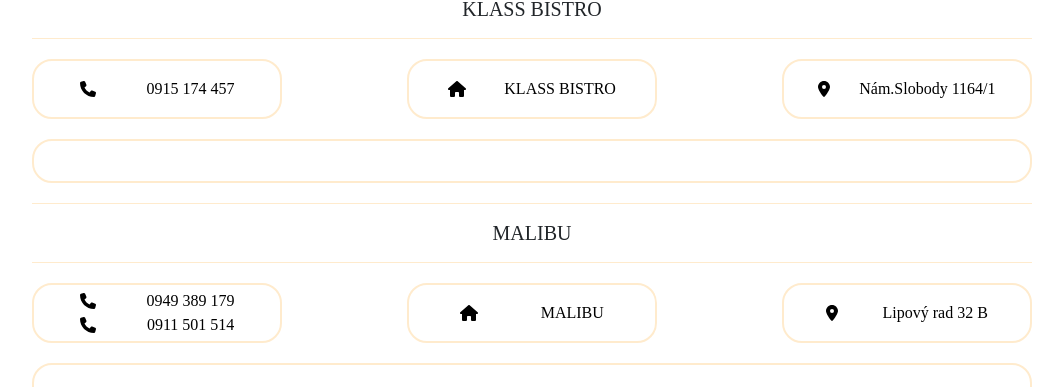
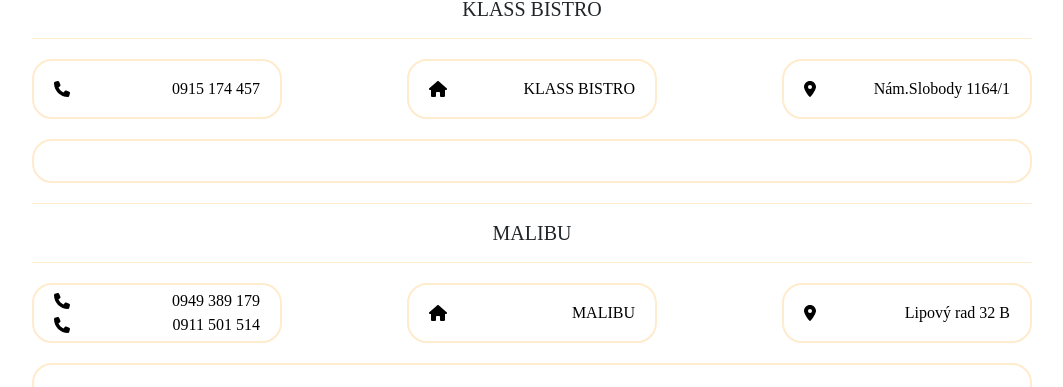
Before and after one commit to chio0632/ehes_paraszt, a React (Create React App) app: page / in a window 1280 px wide. Shown: the part 471-858 px from the top of the page, without its empty margins (108-1171 px from the left). Built offline with nearby package versions, Linux system fonts and the light colour scheme; no server answers; a web font is replaced by a local one.

Commit message:
adding files

```diff
--- a/src/App.css
+++ b/src/App.css
@@ -228,7 +228,7 @@
   font-family: 'Alkatra';
   color: black;
   display: flex;
-  justify-content: space-around;
+  justify-content: space-between;
   align-items: center;
   width: 100%;
 }
--- a/src/restaurantDatabase.js
+++ b/src/restaurantDatabase.js
@@ -15,7 +15,7 @@
 function KlassRestaurantAboutPhone() {
     return (
         <div className="about-phone">
-            <a href={restaurantInfo.klass.phone1_link} className="about-text" target="_blank"><FontAwesomeIcon icon={faPhone} />{restaurantInfo.klass.phone1}</a>
+            <a href={restaurantInfo.klass.phone1_link} className="about-text" target="_blank" rel="noreferrer"><FontAwesomeIcon icon={faPhone} />{restaurantInfo.klass.phone1}</a>
         </div>
         )
 }
@@ -23,7 +23,7 @@
 function KlassRestaurantAboutFacebook() {
     return(
         <div className="about-facebook">
-            <a href={restaurantInfo.klass.fb_link} className="about-text" target="_blank"><FontAwesomeIcon icon={faHouse} />{restaurantInfo.klass.name}</a>
+            <a href={restaurantInfo.klass.fb_link} className="about-text" target="_blank" rel="noreferrer"><FontAwesomeIcon icon={faHouse} />{restaurantInfo.klass.name}</a>
         </div>
         )
 }
@@ -31,7 +31,7 @@
 function KlassRestaurantAboutLocation() {
     return(
         <div className="about-location">
-            <a href={restaurantInfo.klass.location} className="about-text" target="_blank"><FontAwesomeIcon icon={faLocationDot} />{restaurantInfo.klass.address}</a>
+            <a href={restaurantInfo.klass.location} className="about-text" target="_blank" rel="noreferrer"><FontAwesomeIcon icon={faLocationDot} />{restaurantInfo.klass.address}</a>
         </div>
         )
 }
@@ -76,8 +76,8 @@
 function MalibuRestaurantAboutPhone() {
     return (
         	<div className="about-phone">
-                <a href={restaurantInfo.malibu.phone1_link} className="about-text" target="_blank"><FontAwesomeIcon icon={faPhone} />{restaurantInfo.malibu.phone1}</a>
-                <a href={restaurantInfo.malibu.phone2_link} className="about-text" target="_blank"><FontAwesomeIcon icon={faPhone} />{restaurantInfo.malibu.phone2}</a>
+                <a href={restaurantInfo.malibu.phone1_link} className="about-text" target="_blank" rel="noreferrer"><FontAwesomeIcon icon={faPhone} />{restaurantInfo.malibu.phone1}</a>
+                <a href={restaurantInfo.malibu.phone2_link} className="about-text" target="_blank" rel="noreferrer"><FontAwesomeIcon icon={faPhone} />{restaurantInfo.malibu.phone2}</a>
             </div>
         )
 }
@@ -85,7 +85,7 @@
 function MalibuRestaurantAboutFacebook() {
     return(
         <div className="about-facebook">
-            <a href={restaurantInfo.malibu.fb_link} className="about-text" target="_blank"><FontAwesomeIcon icon={faHouse} />{restaurantInfo.malibu.name}</a>
+            <a href={restaurantInfo.malibu.fb_link} className="about-text" target="_blank" rel="noreferrer"><FontAwesomeIcon icon={faHouse} />{restaurantInfo.malibu.name}</a>
         </div>
         )
 }
@@ -93,7 +93,7 @@
 function MalibuRestaurantAboutLocation() {
     return(
         <div className="about-location">
-            <a href={restaurantInfo.malibu.location} className="about-text" target="_blank"><FontAwesomeIcon icon={faLocationDot} />{restaurantInfo.malibu.address}</a>
+            <a href={restaurantInfo.malibu.location} className="about-text" target="_blank" rel="noreferrer"><FontAwesomeIcon icon={faLocationDot} />{restaurantInfo.malibu.address}</a>
         </div>
         )
 }
@@ -138,8 +138,8 @@
 function GriffRestaurantAboutPhone() {
     return (
         <div className="about-phone">
-            <a href={restaurantInfo.griff.phone1_link} className="about-text" target="_blank"><FontAwesomeIcon icon={faPhone} />{restaurantInfo.griff.phone1}</a>
-            <a href={restaurantInfo.griff.phone2_link} className="about-text" target="_blank"><FontAwesomeIcon icon={faPhone} />{restaurantInfo.griff.phone2}</a>
+            <a href={restaurantInfo.griff.phone1_link} className="about-text" target="_blank" rel="noreferrer"><FontAwesomeIcon icon={faPhone} />{restaurantInfo.griff.phone1}</a>
+            <a href={restaurantInfo.griff.phone2_link} className="about-text" target="_blank" rel="noreferrer"><FontAwesomeIcon icon={faPhone} />{restaurantInfo.griff.phone2}</a>
         </div>
         )
 }
@@ -147,7 +147,7 @@
 function GriffRestaurantAboutFacebook() {
     return(
         <div className="about-facebook">
-            <a href={restaurantInfo.griff.fb_link} className="about-text" target="_blank"><FontAwesomeIcon icon={faHouse} />{restaurantInfo.griff.name}</a>
+            <a href={restaurantInfo.griff.fb_link} className="about-text" target="_blank" rel="noreferrer"><FontAwesomeIcon icon={faHouse} />{restaurantInfo.griff.name}</a>
         </div>
         )
 }
@@ -155,7 +155,7 @@
 function GriffRestaurantAboutLocation() {
     return(
         <div className="about-location">
-            <a href={restaurantInfo.griff.location} className="about-text" target="_blank"><FontAwesomeIcon icon={faLocationDot} />{restaurantInfo.griff.address}</a>
+            <a href={restaurantInfo.griff.location} className="about-text" target="_blank" rel="noreferrer"><FontAwesomeIcon icon={faLocationDot} />{restaurantInfo.griff.address}</a>
         </div>
         )
 }
@@ -200,7 +200,7 @@
 function GolyaCsardaRestaurantAboutPhone() {
     return (
         <div className="about-phone">
-            <a href={restaurantInfo.golya_csarda.phone1_link} className="about-text" target="_blank"><FontAwesomeIcon icon={faPhone} />{restaurantInfo.golya_csarda.phone1}</a>
+            <a href={restaurantInfo.golya_csarda.phone1_link} className="about-text" target="_blank" rel="noreferrer"><FontAwesomeIcon icon={faPhone} />{restaurantInfo.golya_csarda.phone1}</a>
         </div>
         )
 }
@@ -208,7 +208,7 @@
 function GolyaCsardaRestaurantAboutFacebook() {
     return(
         <div className="about-facebook">
-            <a href={restaurantInfo.golya_csarda.fb_link} className="about-text" target="_blank"><FontAwesomeIcon icon={faHouse} />{restaurantInfo.golya_csarda.name}</a>
+            <a href={restaurantInfo.golya_csarda.fb_link} className="about-text" target="_blank" rel="noreferrer"><FontAwesomeIcon icon={faHouse} />{restaurantInfo.golya_csarda.name}</a>
         </div>
         )
 }
@@ -216,7 +216,7 @@
 function GolyaCsardaRestaurantAboutLocation() {
     return(
         <div className="about-location">
-            <a href={restaurantInfo.golya_csarda.location} className="about-text" target="_blank"><FontAwesomeIcon icon={faLocationDot} />{restaurantInfo.golya_csarda.address}</a>
+            <a href={restaurantInfo.golya_csarda.location} className="about-text" target="_blank" rel="noreferrer"><FontAwesomeIcon icon={faLocationDot} />{restaurantInfo.golya_csarda.address}</a>
         </div>
         )
 }
```
